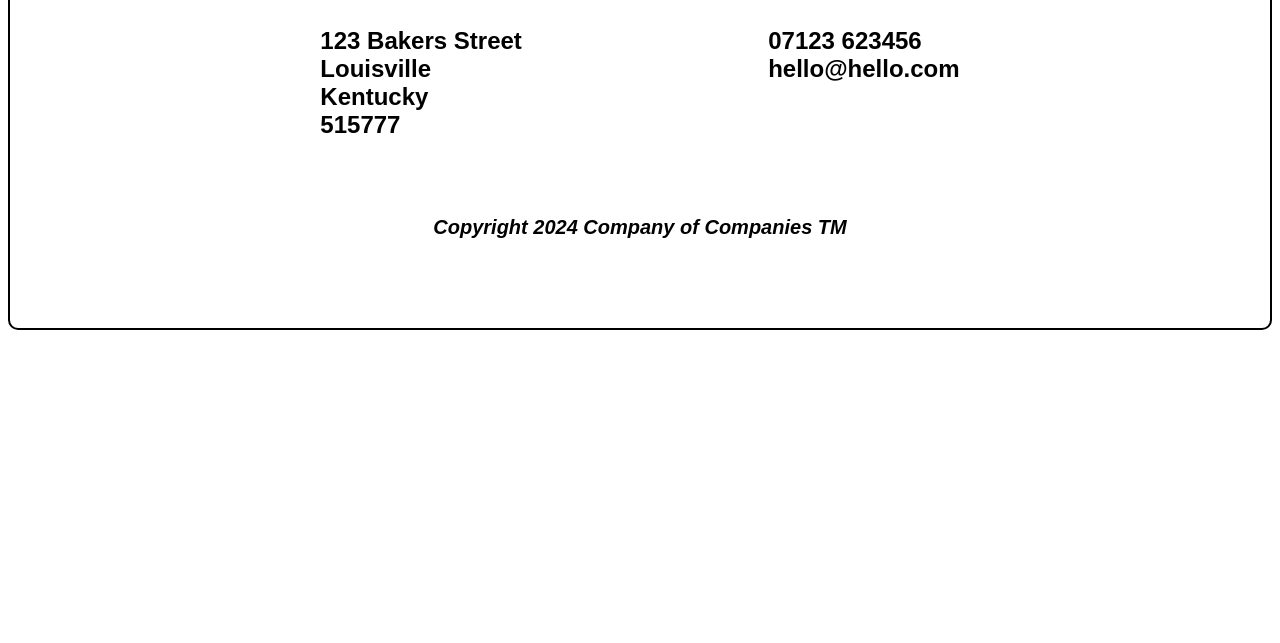
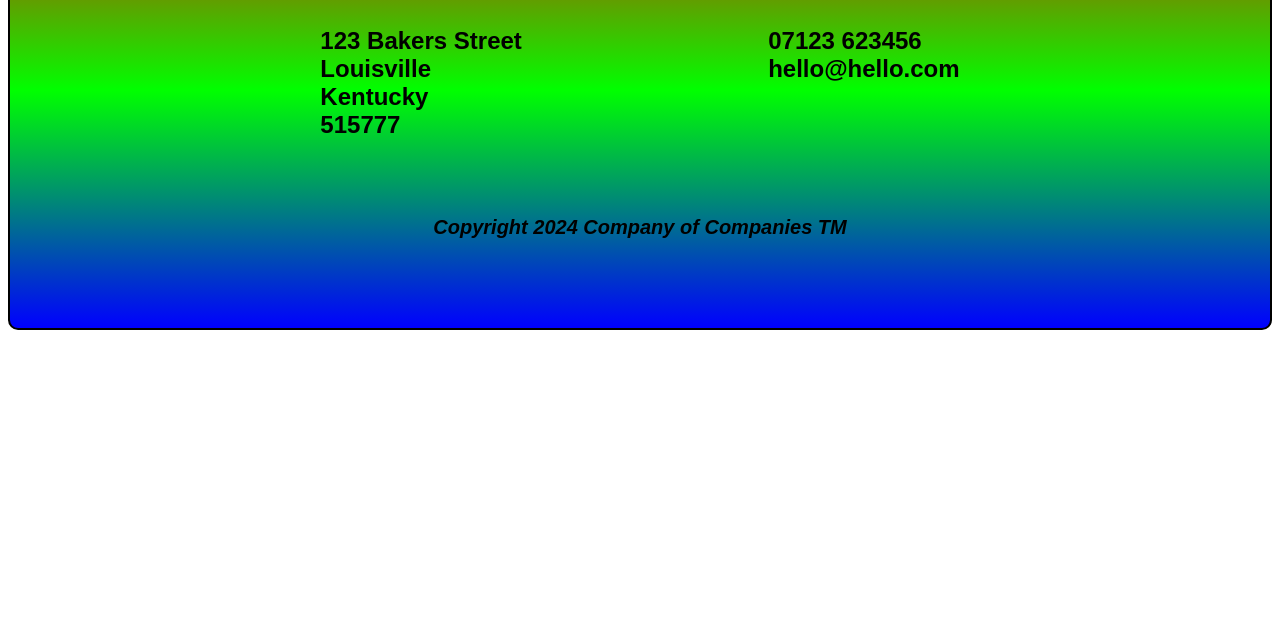
Before and after one commit to sarah6406/git-wireframe, a plain HTML site: page index.html in a window 1280 px wide. Shown: the part 157-800 px from the top of the page. Drawn offline with Linux system fonts and the light colour scheme.

Commit message:
Adding company colours

```diff
--- a/style.css
+++ b/style.css
@@ -14,6 +14,7 @@ h1 {
   flex-direction: column;
   /* align-items: center; */
   max-height: 100vh;
+  background: linear-gradient(#ff0000, #00ff00, #0000ff);
 }
 #slogan {
   color: darkolivegreen;
```
Lines whose indentation alone changed are shown as unchanged.
